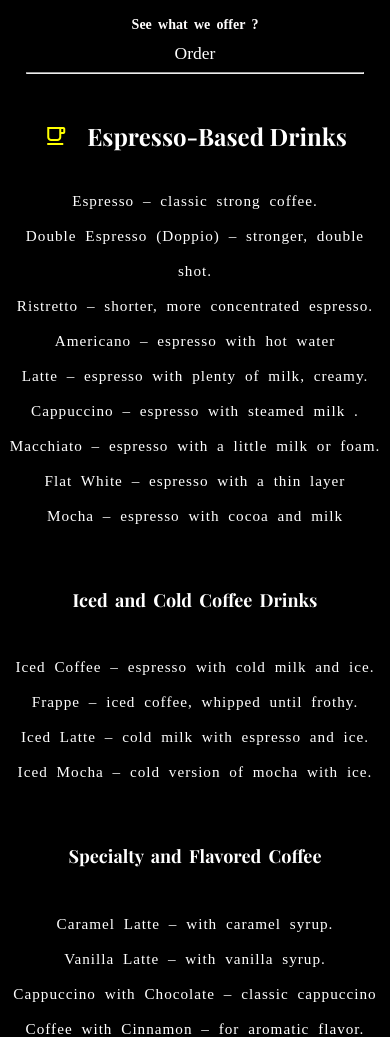
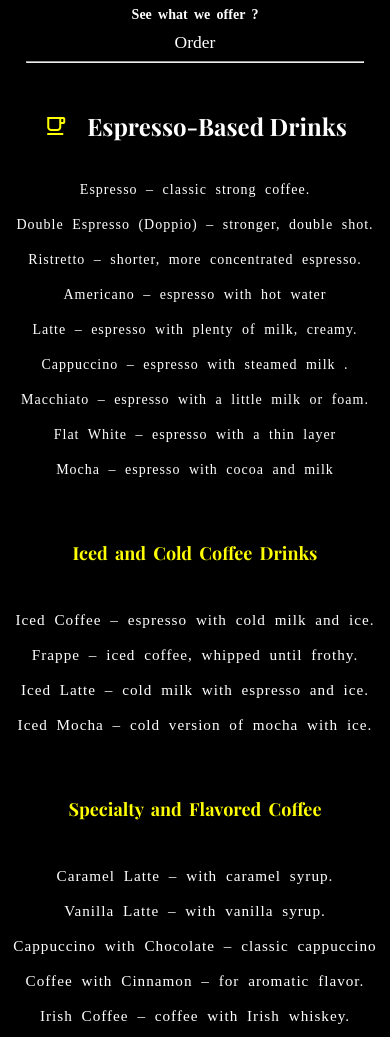
Before and after one commit to nikolaymar9-ctrl/coffee-menu, a plain HTML site: page index.html in a window 390 px wide. Shown: the part 63-1100 px from the top of the page. Drawn offline with nearby package versions, Linux system fonts and the light colour scheme.

Commit message:
Update style.css

```diff
--- a/style.css
+++ b/style.css
@@ -31,6 +31,7 @@ p{
     font-size: clamp(30px , 2.4vw , 72px);
     font-family: 'Playfair Display', serif;
     word-spacing: 3px;
+    margin-bottom: 0px;
 }
 #label_expresso{
     display: flex;
@@ -41,6 +42,7 @@ p{
     font-family: 'Playfair Display', serif;
 
 }
+
 #bassed_value{
     text-align: center;
     font-size: clamp(15.2px , 1.5vw , 22px);
@@ -56,6 +58,7 @@ p{
      word-spacing: 3px;
      font-weight: 600;
      padding-bottom: 22px;
+     color: yellow;
 }
 #iced_value{
     text-align: center;
@@ -72,6 +75,7 @@ p{
      word-spacing: 3px;
      font-weight: 600;
      padding-bottom: 22px;
+     color: yellow;
 }
 
 #specific_value{
@@ -81,3 +85,10 @@ p{
     letter-spacing: 1px;
     word-spacing: 4px;
 }
+
+
+@media (max-width: 600px) {
+#bassed_value{
+    font-size: 14px;
+}
+}
```
